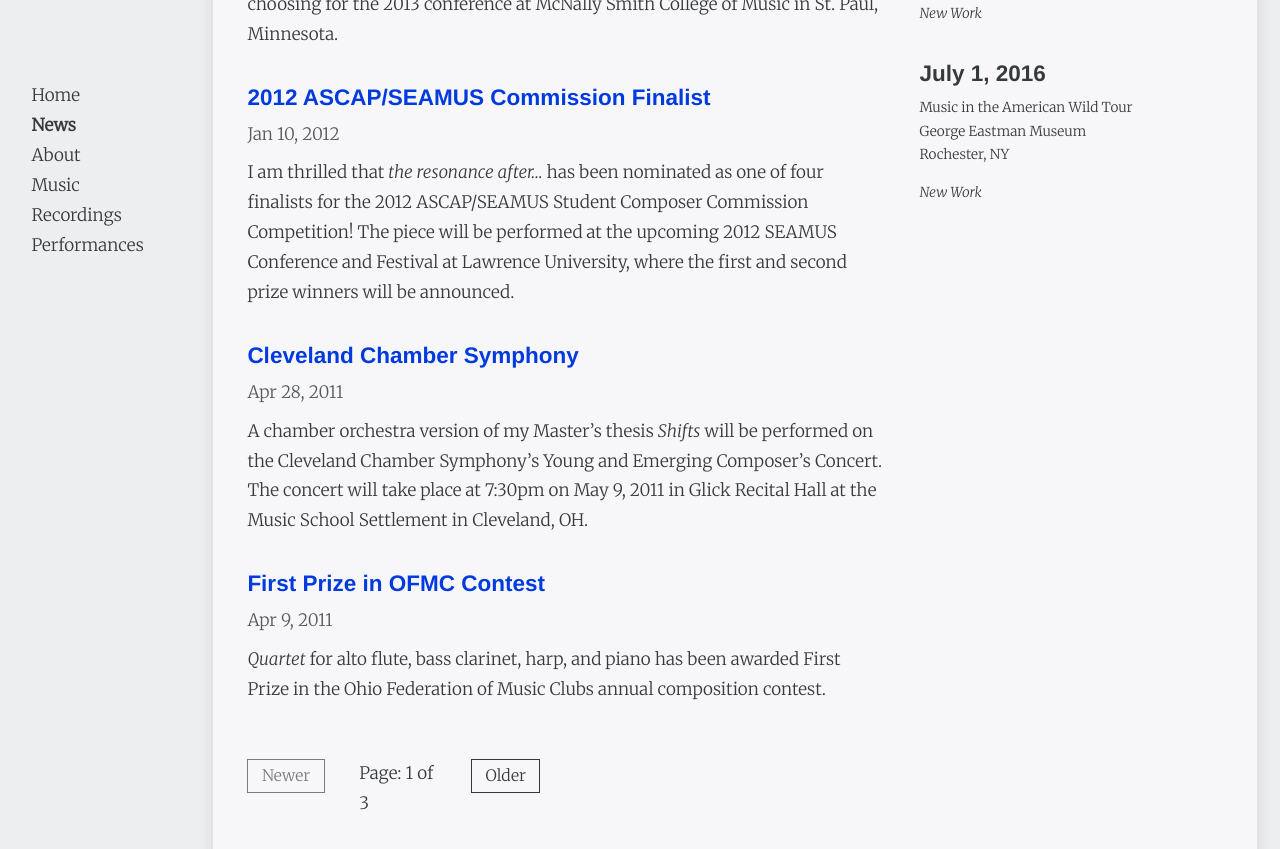
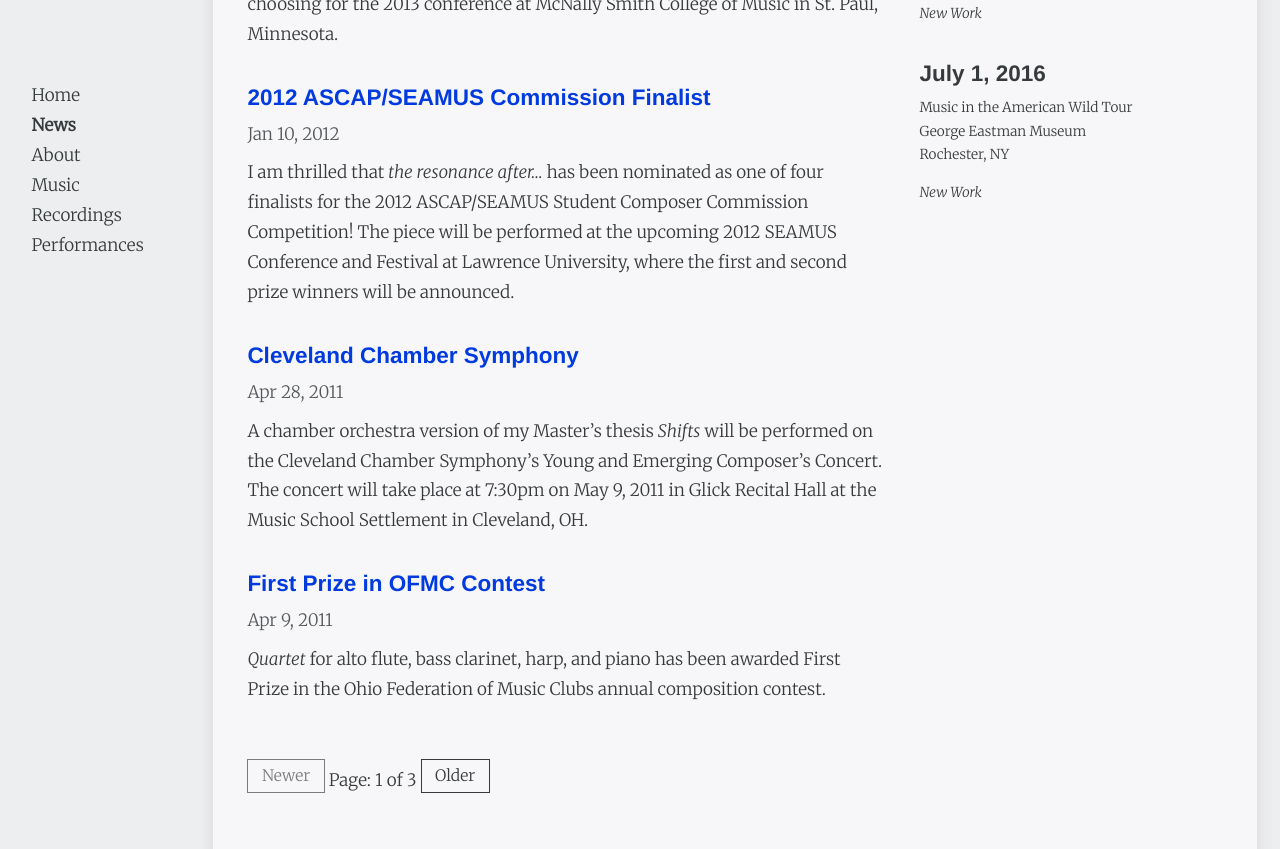
Before and after one commit to cechandler/cechandler.github.io, a Jekyll site: the page built from news/index.html, in a window 1280 px wide and 900 px high, scrolled down 584 px. Shown: the top 849 px of the window. Built offline with Jekyll 4.4.1, drawn with Linux system fonts in a browser that asks for light colours; nearby versions of some CDN libraries; the list of posts is cut into pages by our own code.

Commit message:
undo news pagination buttons
remove spacing of news pagination buttons

```diff
--- a/news/index.html
+++ b/news/index.html
@@ -21,33 +21,21 @@ title: News
 
         <!-- Pagination links -->
         <div class="pagination">
-          <div class="row">
           {% if paginator.previous_page %}
-              <div class="col-md-4">
             <a href="{{ paginator.previous_page_path }}" class="previous">
               <button type="button" class="btn btn-secondary-outline btn-sm">Newer</button>
             </a>
-              </div>
           {% else %}
-              <div class="col-md-4">
             <span class="previous"><button type="button" class="btn btn-secondary-outline btn-sm" disabled>Newer</button></span>
-              </div>
           {% endif %}
-            <div class="col-md-4">
             <span class="page_number">Page: {{ paginator.page }} of {{ paginator.total_pages }}</span>
-            </div>
           {% if paginator.next_page %}
-              <div class="col-md-4">
             <a href="{{ paginator.next_page_path }}" class="next">
               <button type="button" class="btn btn-secondary-outline btn-sm">Older</button>
             </a>
-              </div>
           {% else %}
-              <div class="col-md-4">
             <span class="next "><button type="button" class="btn btn-secondary-outline btn-sm" disabled>Older</button></span>
-              </div>
           {% endif %}
-          </div>
         </div>
 
       </div>
```
Lines whose indentation alone changed are shown as unchanged.
